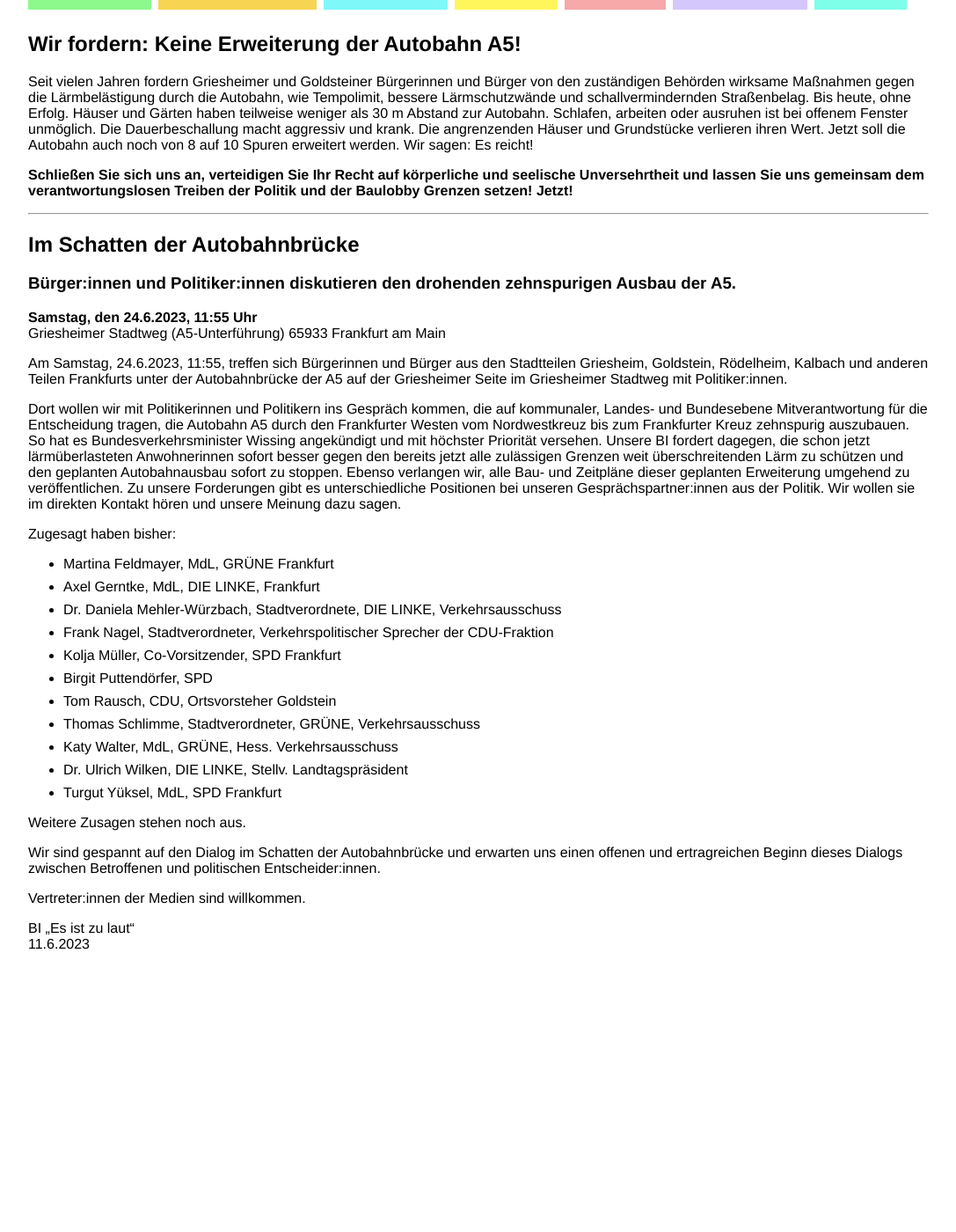
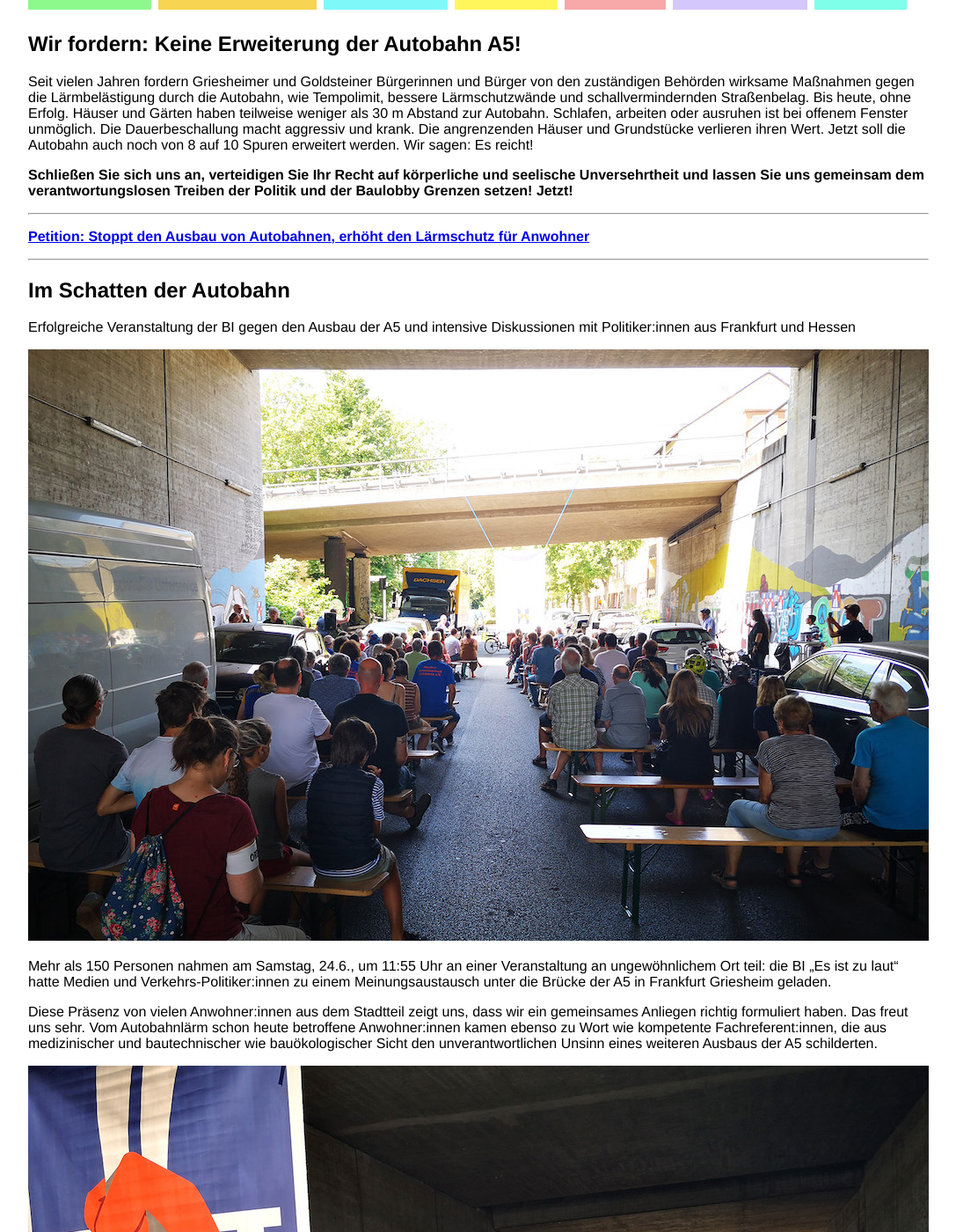
Before and after one commit to esistzulaut/website, a Jekyll site: the page built from index.md, in a window 1280 px wide and 1400 px high, scrolled down 513 px. Shown: the whole window at 88% size, without its empty margins (96-1183 px from the left). Built offline with Jekyll 4.4.1, drawn with Linux system fonts in a browser that asks for light colours; our own code applies the rules of GitHub Pages for plain Markdown files; before the commit the page ends 1621 px from its top, so only the background shows below that; some of the changed text lies outside the part shown.

Commit message:
Treffen am 24.06.2023

```diff
--- a/index.md
+++ b/index.md
@@ -9,37 +9,32 @@
 **Schließen Sie sich uns an, verteidigen Sie Ihr Recht auf körperliche und seelische Unversehrtheit und lassen Sie uns gemeinsam dem verantwortungslosen Treiben der Politik und der Baulobby Grenzen setzen! Jetzt!**
 
 ---
+**[Petition: Stoppt den Ausbau von Autobahnen, erhöht den Lärmschutz für Anwohner](https://www.change.org/p/stoppt-den-ausbau-von-autobahnen-erhöht-den-lärmschutz-für-anwohner**)**
 
-## Im Schatten der Autobahnbrücke
-### Bürger:innen und Politiker:innen diskutieren den drohenden zehnspurigen Ausbau der A5.
+---
 
-**Samstag, den 24.6.2023, 11:55 Uhr**\
-Griesheimer Stadtweg (A5-Unterführung) 65933 Frankfurt am Main
+## Im Schatten der Autobahn
 
-Am Samstag, 24.6.2023, 11:55, treffen sich Bürgerinnen und Bürger aus den Stadtteilen Griesheim, Goldstein, Rödelheim, Kalbach und anderen Teilen Frankfurts unter der Autobahnbrücke der A5 auf der Griesheimer Seite im Griesheimer Stadtweg mit Politiker:innen.
+Erfolgreiche Veranstaltung der BI gegen den Ausbau der A5 und intensive Diskussionen mit Politiker:innen aus Frankfurt und Hessen
 
-Dort wollen wir mit Politikerinnen und Politikern ins Gespräch kommen, die auf kommunaler, Landes- und Bundesebene Mitverantwortung für die Entscheidung tragen, die Autobahn A5 durch den Frankfurter Westen vom Nordwestkreuz bis zum Frankfurter Kreuz zehnspurig auszubauen. So hat es Bundesverkehrsminister Wissing angekündigt und mit höchster Priorität versehen. Unsere BI fordert dagegen, die schon jetzt lärmüberlasteten Anwohnerinnen sofort besser gegen den bereits jetzt alle zulässigen Grenzen weit überschreitenden Lärm zu schützen und den geplanten Autobahnausbau sofort zu stoppen. Ebenso verlangen wir, alle Bau- und Zeitpläne dieser geplanten Erweiterung umgehend zu veröffentlichen.
-Zu unsere Forderungen gibt es unterschiedliche Positionen bei unseren Gesprächspartner:innen aus der Politik. Wir wollen sie im direkten Kontakt hören und unsere Meinung dazu sagen.
+![Veranstaltung der Bürgerinitiative unter der A5 in Frankfurt](assets/img/treffen-2023-06-24/120912_lowRes.jpg)
 
-Zugesagt haben bisher:
+Mehr als 150 Personen nahmen am Samstag, 24.6., um 11:55 Uhr an einer Veranstaltung an ungewöhnlichem Ort teil: die BI „Es ist zu laut“ hatte Medien und Verkehrs-Politiker:innen zu einem Meinungsaustausch unter die Brücke der A5 in Frankfurt Griesheim geladen.
 
-- Martina Feldmayer, MdL, GRÜNE Frankfurt
-- Axel Gerntke, MdL, DIE LINKE, Frankfurt
-- Dr. Daniela Mehler-Würzbach, Stadtverordnete, DIE LINKE, Verkehrsausschuss
-- Frank Nagel, Stadtverordneter, Verkehrspolitischer Sprecher der CDU-Fraktion
-- Kolja Müller, Co-Vorsitzender, SPD Frankfurt
-- Birgit Puttendörfer, SPD
-- Tom Rausch, CDU, Ortsvorsteher Goldstein
-- Thomas Schlimme, Stadtverordneter, GRÜNE, Verkehrsausschuss
-- Katy Walter, MdL, GRÜNE, Hess. Verkehrsausschuss
-- Dr. Ulrich Wilken, DIE LINKE, Stellv. Landtagspräsident
-- Turgut Yüksel, MdL, SPD Frankfurt
+Diese Präsenz von vielen Anwohner:innen aus dem Stadtteil zeigt uns, dass wir ein gemeinsames Anliegen richtig formuliert haben. Das freut uns sehr. Vom Autobahnlärm schon heute betroffene Anwohner:innen kamen ebenso zu Wort wie kompetente Fachreferent:innen, die aus medizinischer und bautechnischer wie bauökologischer Sicht den unverantwortlichen Unsinn eines weiteren Ausbaus der A5 schilderten.
 
-Weitere Zusagen stehen noch aus.
+![Treffen unter der A5](assets/img/treffen-2023-06-24/115827_lowRes.jpg)
 
-Wir sind gespannt auf den Dialog im Schatten der Autobahnbrücke und erwarten uns einen offenen und ertragreichen Beginn dieses Dialogs zwischen Betroffenen und politischen Entscheider:innen.
+Ebenso finden wir es gut, daß 11 Politiker:innen von CDU, SPD, GRÜNEN und LINKEN unserer Einladung gefolgt sind, sich unsere Forderungen anhörten und in kurzen Statements ihre Position zum von der Bundesregierung angekündigten zehnspurigen Ausbau der A5 darlegten.
 
-Vertreter:innen der Medien sind willkommen.
+![Parteienvertreter sind der Einladung der Bürgerinitiative gefolgt](assets/img/treffen-2023-06-24/122745_lowRes.jpg)
+
+Natürlich waren weder diese Positionierungen untereinander, noch die meisten mit den Forderungen der BI, die unter dem Titel „Vier Positionen und drei Forderungen“ vorgetragen wurden (Anlage), einfach deckungsgleich einer Ansicht.
+Dennoch: kein/e einzige/r der anwesenden Politiker:innen aus den genannten Parteien sprach sich rückhaltlos für den von der Bundesregierung angekündigten zehnspurigen Ausbau aus. Alle äußerten Zweifel an der klimapolitischen Sinnhaftigkeit eines solchen Vorhabens.
+
+Diesen Sachverhalt öffentlich hör- und sichtbar zu machen, wird unsere Aufgabe nicht zuletzt im kommenden Landtagswahlkampf sein.
+
+![Wir bleiben dran, auch nach dem Treffen unter der Autbahnbrücke](assets/img/treffen-2023-06-24/121008_lowRes.jpg)
 
 BI „Es ist zu laut“\
-11.6.2023
+24.6.2023
```
Also changed, not shown: assets/img/treffen-2023-06-24/115827_lowRes.jpg (added), assets/img/treffen-2023-06-24/120912_lowRes.jpg (added), assets/img/treffen-2023-06-24/121008_lowRes.jpg (added), assets/img/treffen-2023-06-24/122745_lowRes.jpg (added).
